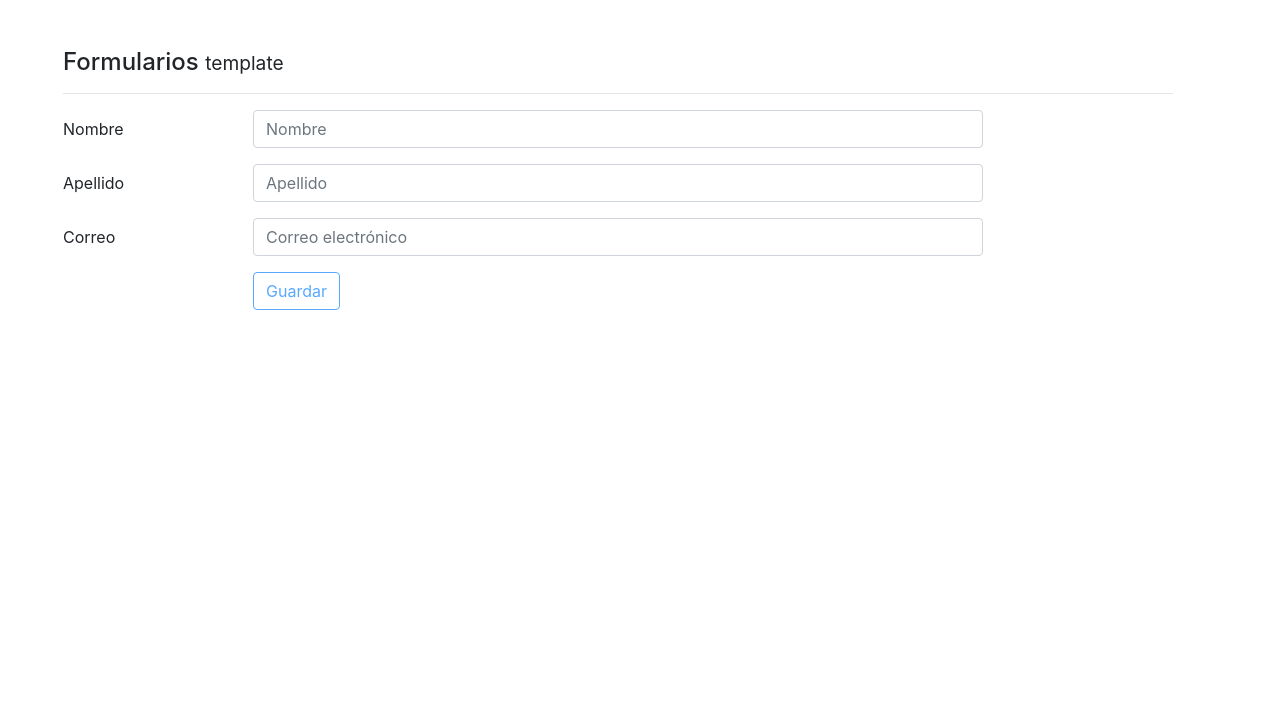
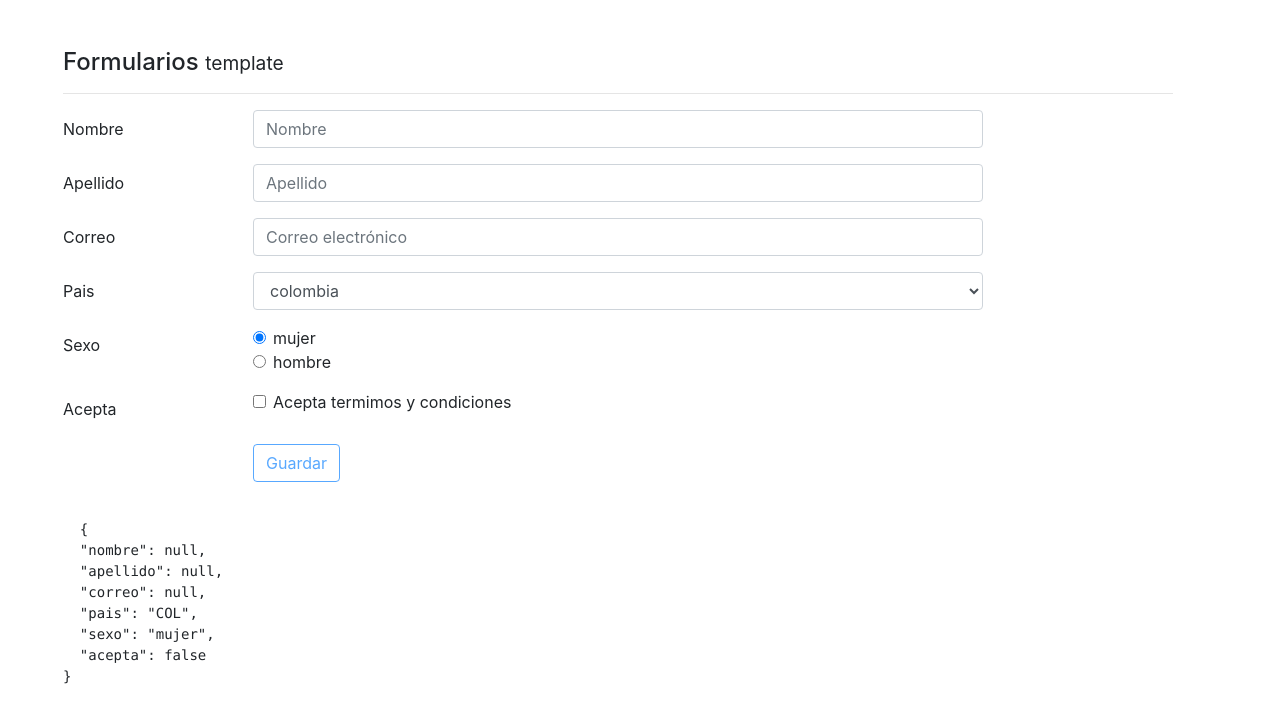
Before and after one commit to sandraLlanos/formularios_Angular, an Angular app: page / in a window 1280 px wide. Shown: the top 722 px of the page. Built offline with nearby package versions, Linux system fonts and the light colour scheme.

Commit message:
selects, radios and checks

```diff
--- a/src/app/components/template/template.component.html
+++ b/src/app/components/template/template.component.html
@@ -60,7 +60,7 @@
              type="email"
              placeholder="Correo electrónico"
              name="correo"
-             [(ngModel)]="usuario.email"
+             [(ngModel)]="usuario.correo"
              required
              pattern="[a-z0-9._%+-]+@[a-z0-9.-]+\.[a-z]{2,3}$"
              #refCorreo="ngModel"
@@ -74,12 +74,62 @@
     </div>
   </div>
 
+  <div class="form-group row">
+    <label class="col-2 col-form-label">Pais</label>
+    <div class="col-8">
+      <select class="form-control"
+              name="pais"
+              [(ngModel)]="usuario.pais">
+              <option value="" >Seleccione Pais</option>
+              <option *ngFor="let pais of paises" [value]="pais.codigo">{{ pais.nombre }}</option>
+      </select>
+    </div>
+  </div>
+
+  <div class="form-group row">
+    <label class="col-2 col-form-label">Sexo</label>
+    <div class="col-8">
+      <div class="form-check" *ngFor="let sexo of sexos" >
+        <input [(ngModel)]="usuario.sexo"
+               [value]="sexo"
+               class="form-check-input" type="radio" name="sexo">
+        <label class="form-check-label" for="exampleRadios2">
+          {{sexo}}
+        </label>
+      </div>
+      <!-- <div class="form-check">
+        <input  [(ngModel)]="usuario.sexo"
+                value="mujer"
+                class="form-check-input" type="radio" name="sexo">
+        <label class="form-check-label" for="exampleRadios3">
+          Mujer
+        </label>
+      </div> -->
+    </div>
+  </div>
+
+  <div class="form-group row">
+    <label class="col-2 col-form-label">Acepta</label>
+    <div class="col-8">
+      <div class="form-check">
+        <input [(ngModel)]="usuario.acepta"
+               name="acepta"
+               required
+               class="form-check-input" type="checkbox">
+        <label class="form-check-label" for="defaultCheck1">
+          Acepta termimos y condiciones
+        </label>
+      </div>
+    </div>
+  </div>
+
 
 
   <div class="form-group row">
     <label class="col-2 col-form-label">&nbsp;</label>
     <div class="input-group col-md-8">
-      <button [disabled]="forma.invalid"
+      <button
+              [disabled]="forma.invalid"
               type="submit"
               class="btn btn-outline-primary">
         Guardar
@@ -87,4 +137,10 @@
     </div>
   </div>
 
+<pre>
+
+  {{ usuario | json }}
+
+</pre>
+
 </form>
--- a/src/app/components/template/template.component.ts
+++ b/src/app/components/template/template.component.ts
@@ -15,8 +15,24 @@ export class TemplateComponent implements OnInit {
 usuario:object = {
   nombre:null,
   apellido:null,
-  correo:""
+  correo:null,
+  pais:"COL",
+  sexo:"mujer",
+  acepta:false
 }
+
+paises=[
+  {
+    codigo:"COL",
+    nombre:"colombia"
+  },
+  {
+    codigo:"CRI",
+    nombre:"costa rica"
+  }
+]
+
+sexos:string[] =["mujer","hombre"]
   constructor() { }
 
   ngOnInit() {
```
